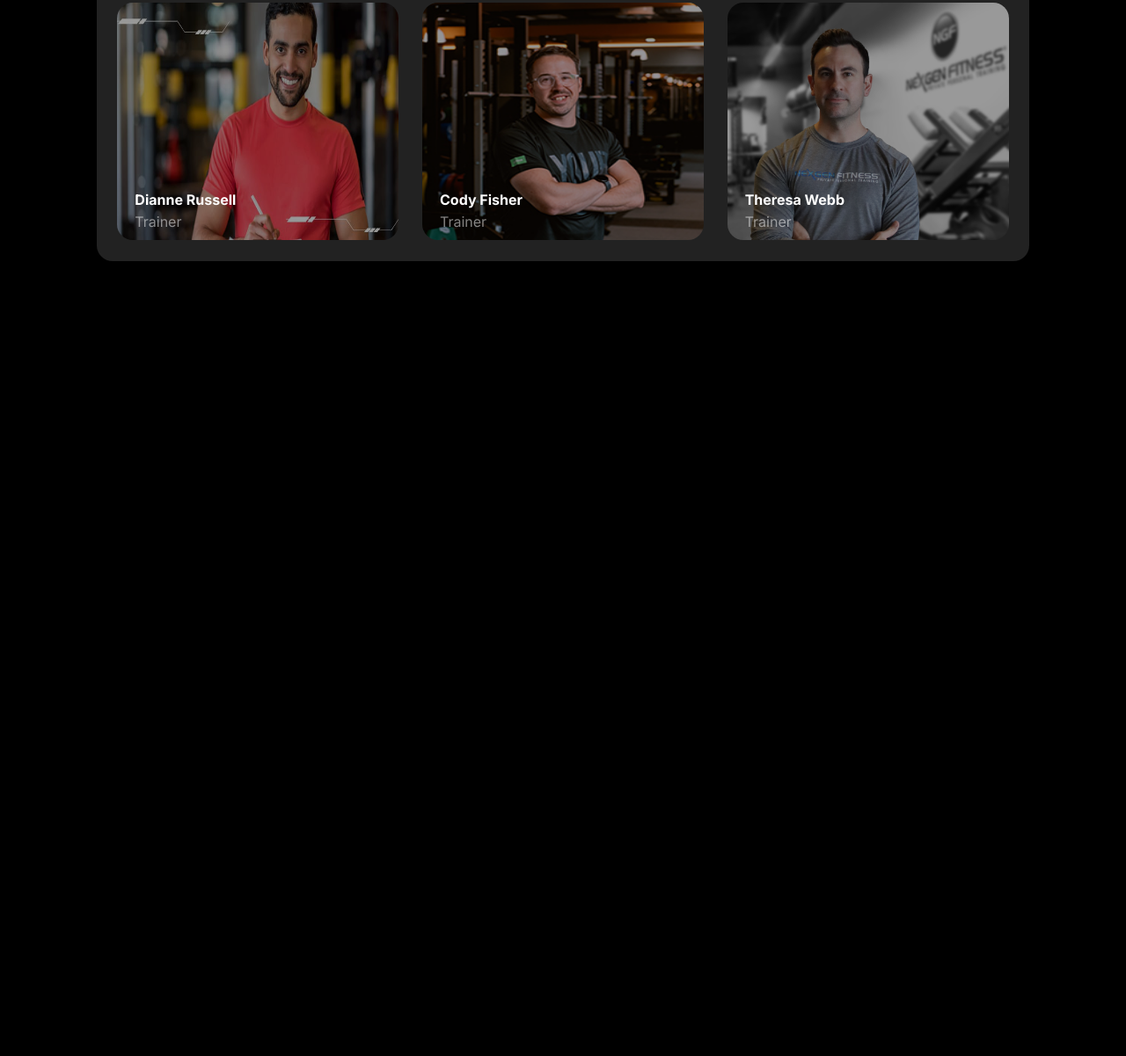
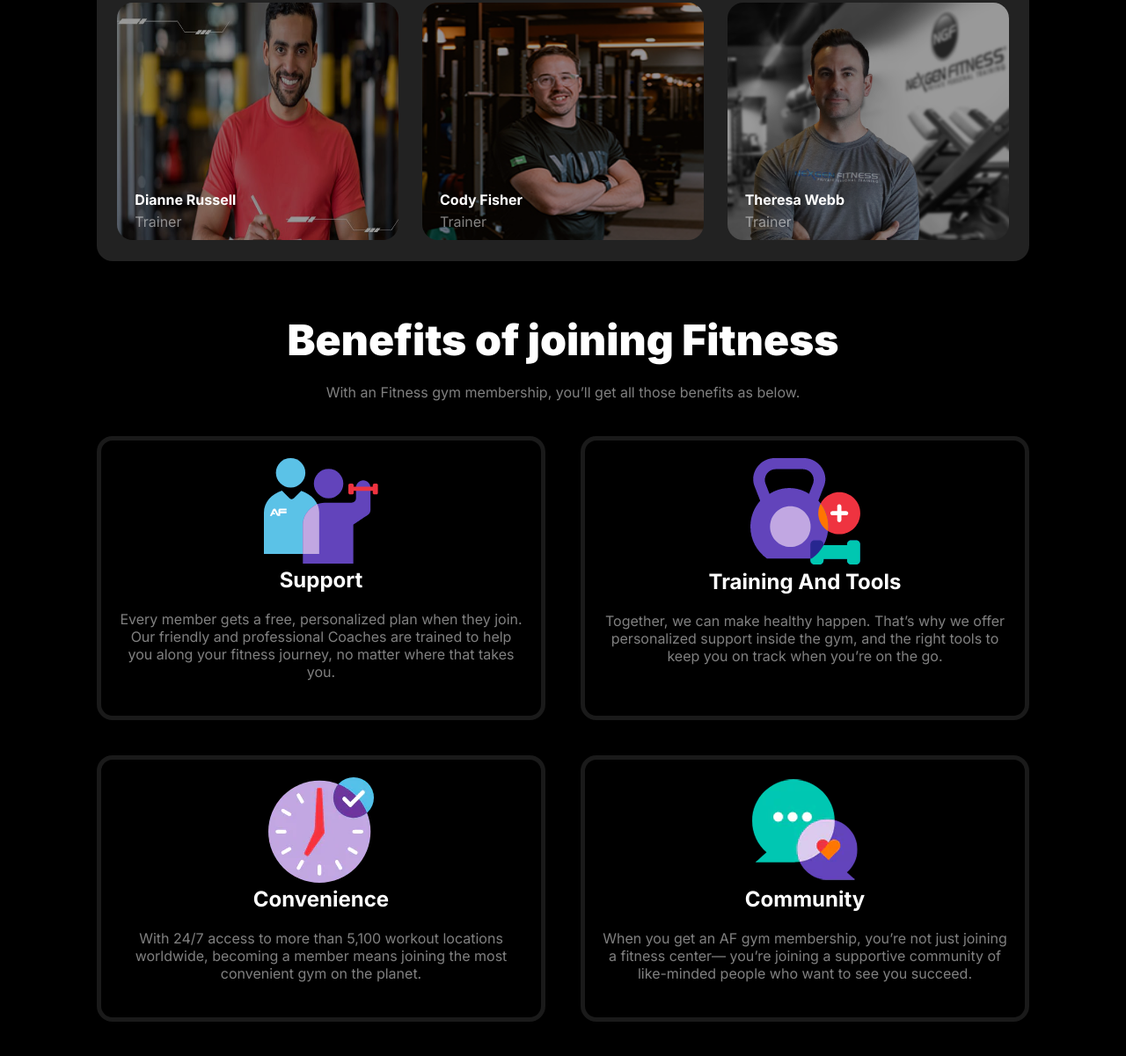
Before and after one commit to MohammadRofikulIslam/B10A2-versatile-ui, a plain HTML site: page index.html in a window 1280 px wide. Shown: the part 3699-4900 px from the top of the page at 88% size. Before the commit the page ends 4056 px from the top, so only its background shows below. Drawn offline with Linux system fonts and the light colour scheme.

Commit message:
Benefits of joining Fitness (Bonus Section) Added

```diff
--- a/index.html
+++ b/index.html
@@ -261,6 +261,37 @@
          </div>
       </section>
 
+      <!-- Benefits of joining Fitness -->
+
+     <section class="container">
+    <div class="benefits-heading">
+     <h3>Benefits of joining Fitness</h3>
+     <p>With an Fitness gym membership, you’ll get all those benefits as below.
+    </p>
+    </div>
+    <div class="benefit-content">
+      <div class="support">
+        <img src="images/support.webp" alt="">
+        <h2>Support</h2>
+        <p>Every member gets a free, personalized plan when they join. Our friendly and professional Coaches are trained to help you along your fitness journey, no matter where that takes you.</p>
+      </div>
+      <div class="training">
+        <img src="images/training.webp" alt="">
+        <h2>Training And Tools</h2>
+        <p>Together, we can make healthy happen. That’s why we offer personalized support inside the gym, and the right tools to keep you on track when you’re on the go.</p>
+      </div>
+      <div class="convenience">
+        <img src="images/convenience.webp" alt="">
+        <h2>Convenience</h2>
+        <p>With 24/7 access to more than 5,100 workout locations worldwide, becoming a member means joining the most convenient gym on the planet.</p>
+      </div>
+      <div class="community">
+        <img src="images/community.webp" alt="">
+        <h2>Community</h2>
+        <p>When you get an AF gym membership, you’re not just joining a fitness center— you’re joining a supportive community of like-minded people who want to see you succeed.</p>
+      </div>
+    </div>
+     </section>
 
 
   </main>
--- a/styles/responsive.css
+++ b/styles/responsive.css
@@ -98,6 +98,11 @@
     grid-template-columns: repeat(1, 1fr);
     padding: 20px 0;
   }
+  .benefit-content{
+    grid-template-columns: repeat(1, 1fr);
+    justify-items: center;
+    align-items: center;
+  }
 }
 
 
--- a/styles/style.css
+++ b/styles/style.css
@@ -383,3 +383,20 @@ left: 20px;
 .title{
   margin: 5px 0;
 }
+/* Benefits of joining Fitness Styles */
+.benefits-heading{
+  text-align: center;
+}
+.benefit-content{
+  margin-top: 40px;
+  text-align: center;
+  display: grid;
+  grid-template-columns: repeat(2, 1fr);
+  gap: 40px;
+}
+.benefit-content> div{
+  border: 5px solid rgba(255, 255, 255, 0.1);
+  border-radius: 18px;
+  padding: 20px;
+
+}
```
Also changed, not shown: images/community.webp (added), images/convenience.webp (added), images/support.webp (added), images/training.webp (added).
